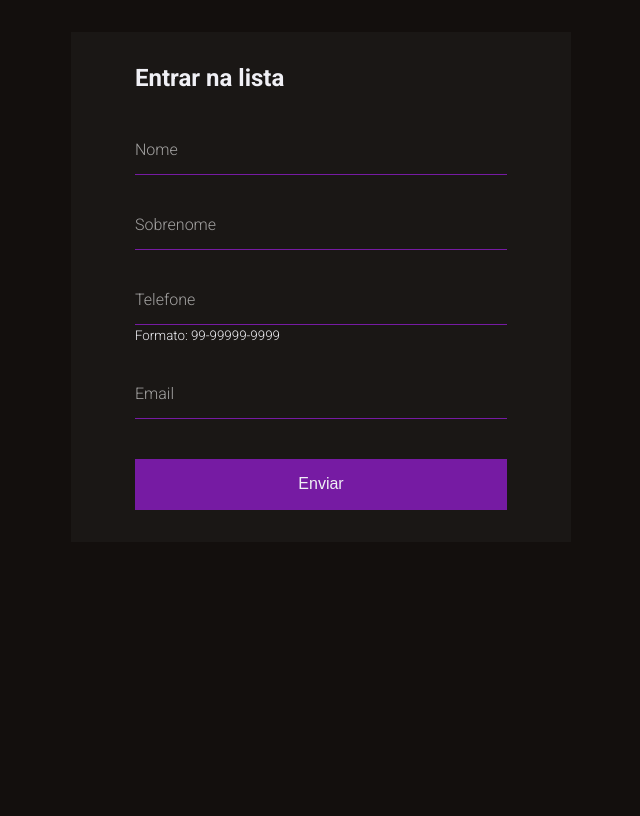
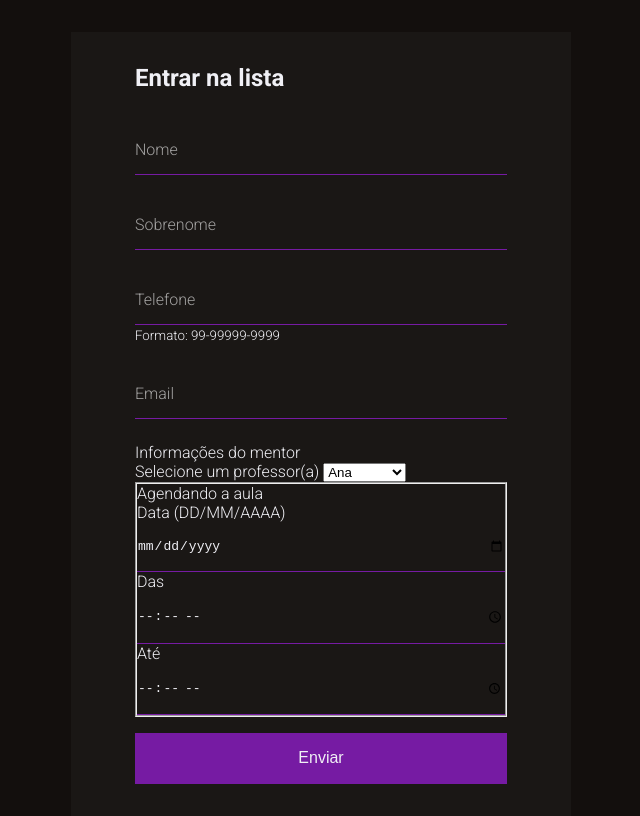
Before and after one commit to Nayaralimar/Form-Validation, a plain HTML site: page index.html in a window 1280 px wide. Shown: the whole page, without its empty margins (319-959 px from the left). Drawn offline with Linux system fonts and the light colour scheme.

Commit message:
feat: add form structure

```diff
--- a/index.html
+++ b/index.html
@@ -46,6 +46,48 @@
       <span class="error"></span>
     </div>
 
+    <div class="standard-box">
+
+      <legend>Informações do mentor</legend>
+
+        <div class="input-standard">
+          <label for="event-category">Selecione um professor(a)</label>
+          <select id="event-category">
+            <option value="mentorship1">Ana</option>
+            <option value="mentorship2">Fabio</option>
+            <option value="mentorship3">Maria</option>
+            <option value="mentorship3">Alexandre</option>
+          </select>
+       </div>
+    </div>
+
+  </fieldset>
+
+  <fieldset>
+
+    <div class="standard-box">
+
+      <legend>Agendando a aula</legend>
+
+    <div class="triple-box">
+
+      <div class="input-standard">
+       <label for="event-date">Data <span>(DD/MM/AAAA)</span></label>
+       <input type="date" id="event-date">
+      </div>
+
+      <div class="input-standard">
+        <label for="event-time">Das</label>
+        <input type="time" id="event-time">
+      </div>
+
+      <div class="input-standard">
+        <label for="event-2time">Até</label>
+        <input type="time" id="event-2time">
+      </div>
+    </div>
+   </fieldset>
+
     <button type="submit">Enviar</button>
 
   </form>
```
